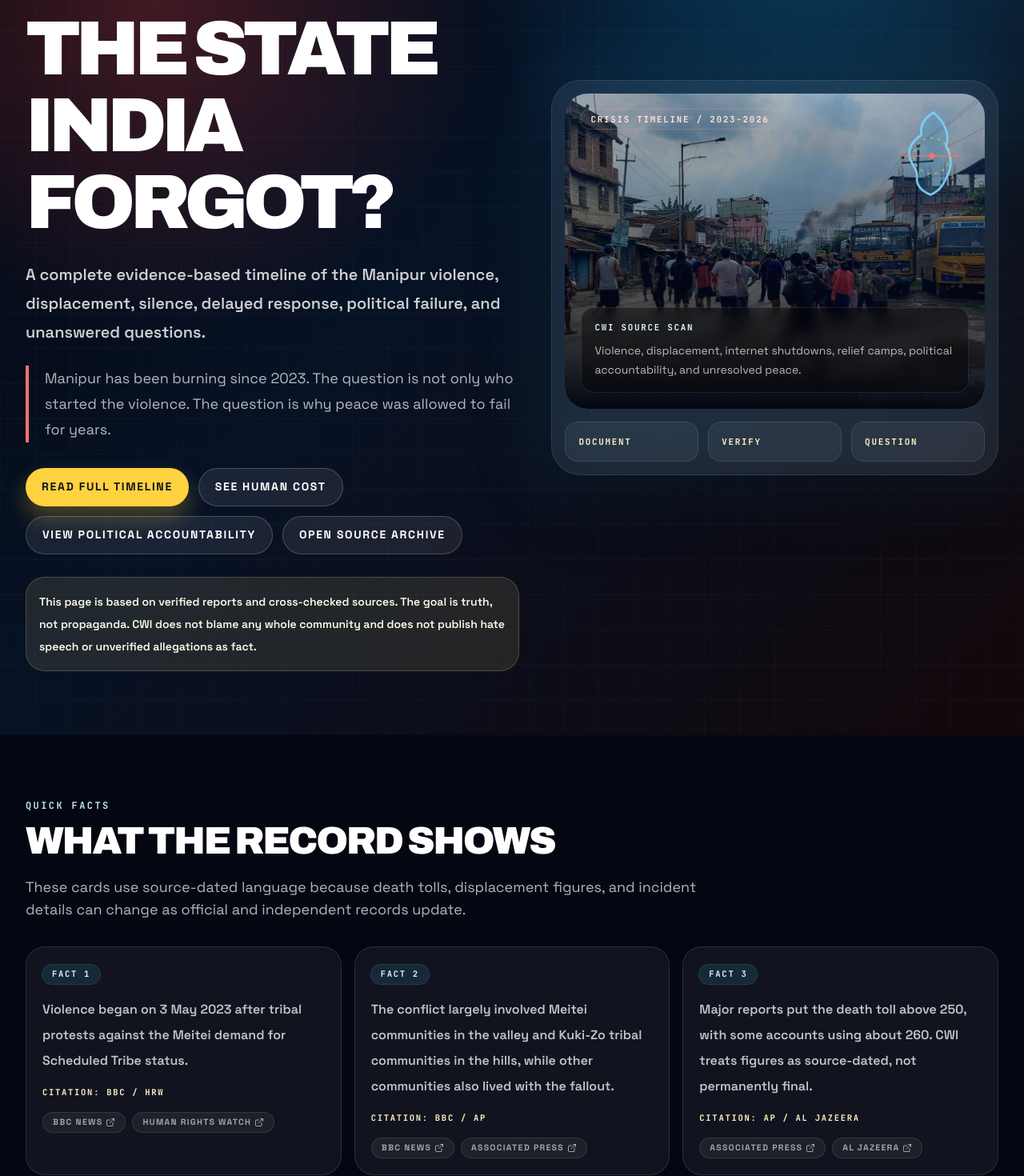
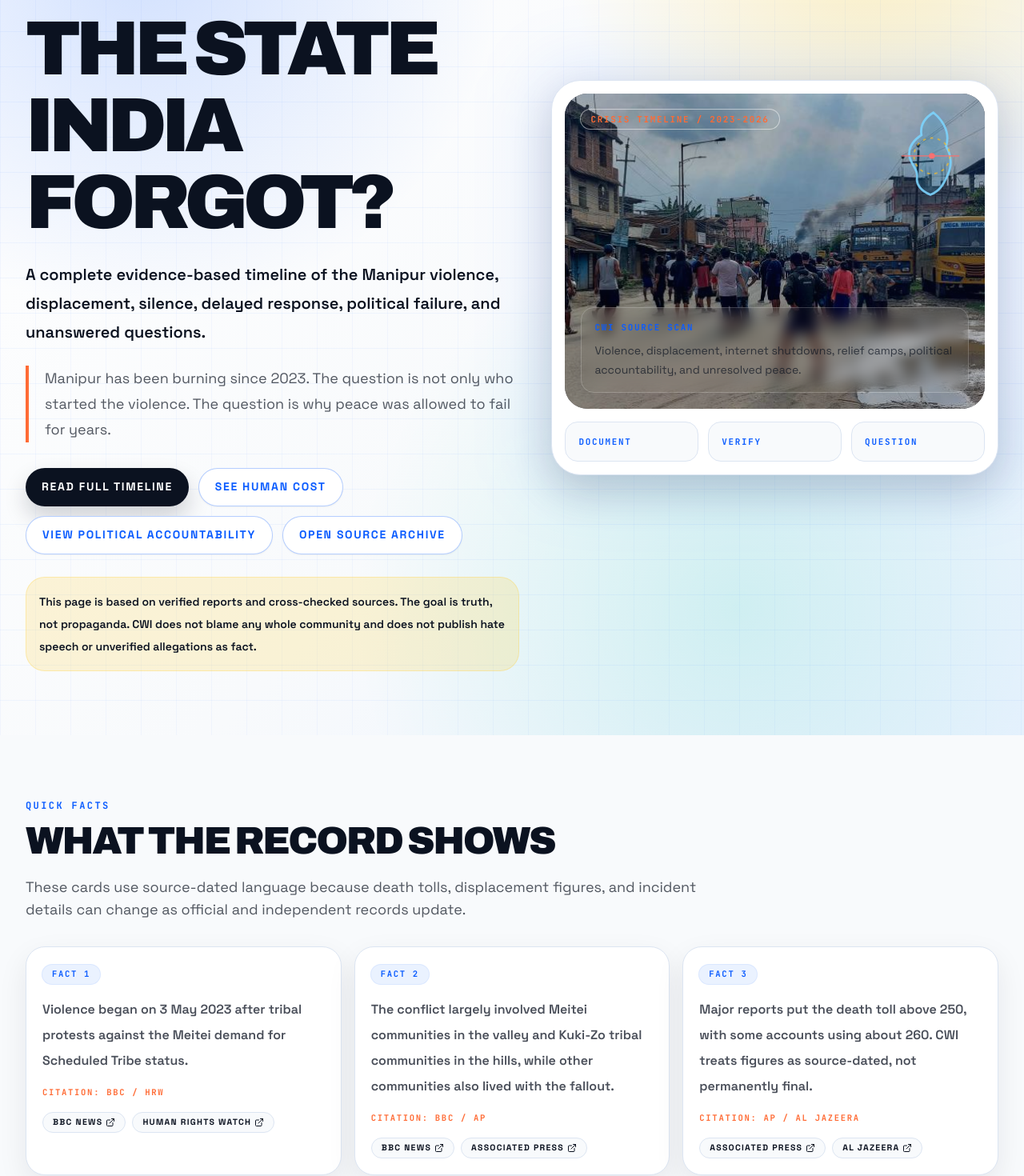
Before and after one commit to callmepnj/CWI, a Next.js app: page /watch/manipur-crisis in a window 1280 px wide. Shown: the part 342-1812 px from the top of the page at 80% size. Built offline with nearby package versions, Linux system fonts and the light colour scheme.

Commit message:
Polish Manipur page UI

```diff
--- a/app/watch/manipur-crisis/page.tsx
+++ b/app/watch/manipur-crisis/page.tsx
@@ -176,7 +176,7 @@ export default function ManipurCrisisPage() {
         />
       ))}
 
-      <article className="bg-[#040711] text-white">
+      <article className="bg-paper text-ink">
         <HeroSection />
         <QuickFactsSection />
         <TimelineSection />
@@ -196,43 +196,43 @@ export default function ManipurCrisisPage() {
 function HeroSection() {
   return (
     <section className="relative isolate overflow-hidden px-4 py-14 sm:px-6 lg:px-8 lg:py-20">
-      <div className="absolute inset-0 -z-20 bg-[radial-gradient(circle_at_15%_20%,rgba(239,68,68,0.26),transparent_26rem),radial-gradient(circle_at_80%_10%,rgba(14,165,233,0.30),transparent_28rem),linear-gradient(135deg,#03050d,#071225_45%,#13080b)]" />
-      <div className="absolute inset-0 -z-10 opacity-25 [background-image:linear-gradient(rgba(125,211,252,0.16)_1px,transparent_1px),linear-gradient(90deg,rgba(125,211,252,0.12)_1px,transparent_1px)] [background-size:44px_44px]" />
+      <div className="absolute inset-0 -z-20 bg-[radial-gradient(circle_at_14%_15%,rgba(11,92,255,0.18),transparent_28rem),radial-gradient(circle_at_85%_12%,rgba(255,210,63,0.30),transparent_24rem),radial-gradient(circle_at_72%_86%,rgba(0,194,168,0.14),transparent_30rem),linear-gradient(135deg,#ffffff,#f8fafc_58%,#eaf2ff)]" />
+      <div className="absolute inset-0 -z-10 opacity-70 [background-image:linear-gradient(rgba(11,92,255,0.07)_1px,transparent_1px),linear-gradient(90deg,rgba(11,92,255,0.05)_1px,transparent_1px)] [background-size:44px_44px]" />
       <div className="mx-auto grid max-w-7xl gap-10 lg:grid-cols-[minmax(0,1.05fr)_0.95fr] lg:items-center">
         <div>
           <Link
             href="/watch"
-            className="inline-flex rounded-full border border-sky-300/20 bg-sky-400/10 px-4 py-2 font-mono text-xs font-black uppercase tracking-[0.16em] text-sky-100 transition hover:border-sky-200/60"
+            className="inline-flex rounded-full border border-royal/20 bg-skywash px-4 py-2 font-mono text-xs font-black uppercase tracking-[0.16em] text-royal transition hover:border-royal/50"
           >
             CWI Investigative Watch / Source-backed archive
           </Link>
-          <h1 className="mt-7 max-w-5xl font-display text-5xl font-black uppercase leading-[0.88] tracking-[-0.07em] text-white sm:text-7xl lg:text-8xl">
+          <h1 className="mt-7 max-w-5xl font-display text-5xl font-black uppercase leading-[0.88] tracking-[-0.07em] text-ink sm:text-7xl lg:text-8xl">
             Manipur: The State India Forgot?
           </h1>
-          <p className="mt-6 max-w-3xl text-xl font-semibold leading-9 text-white/80">
+          <p className="mt-6 max-w-3xl text-xl font-semibold leading-9 text-ink/74">
             A complete evidence-based timeline of the Manipur violence, displacement, silence, delayed response, political failure, and unanswered questions.
           </p>
-          <p className="mt-6 max-w-3xl border-l-4 border-red-400 pl-5 text-lg leading-8 text-white/70">
+          <p className="mt-6 max-w-3xl border-l-4 border-urgent pl-5 text-lg leading-8 text-ink/70">
             Manipur has been burning since 2023. The question is not only who started the violence. The question is why peace was allowed to fail for years.
           </p>
 
           <div className="mt-8 flex flex-wrap gap-3">
             {quickNav.map(([label, href], index) => (
-              <Button key={label} asChild variant={index === 0 ? "saffron" : "outline"} className={index === 0 ? "" : "border-white/20 bg-white/[0.08] text-white hover:bg-white/[0.14]"}>
+              <Button key={label} asChild variant={index === 0 ? "default" : "outline"}>
                 <Link href={href}>{label}</Link>
               </Button>
             ))}
           </div>
 
-          <div className="mt-7 rounded-[1.5rem] border border-amber-200/20 bg-amber-200/10 p-4 text-sm font-semibold leading-7 text-amber-50">
+          <div className="mt-7 rounded-[1.5rem] border border-saffron/30 bg-saffron/20 p-4 text-sm font-semibold leading-7 text-ink/72">
             This page is based on verified reports and cross-checked sources. The goal is truth, not propaganda. CWI does not blame any whole community and does not publish hate speech or unverified allegations as fact.
           </div>
         </div>
 
         <div className="relative">
-          <div className="absolute -inset-5 rounded-[2.5rem] bg-sky-400/10 blur-2xl" />
-          <div className="relative overflow-hidden rounded-[2.3rem] border border-white/10 bg-white/[0.06] p-4 shadow-[0_28px_90px_rgba(0,0,0,0.38)] backdrop-blur">
-            <div className="relative aspect-[4/3] overflow-hidden rounded-[1.75rem] bg-[#071225]">
+          <div className="absolute -inset-5 rounded-[2.5rem] bg-royal/10 blur-2xl" />
+          <div className="relative overflow-hidden rounded-[2.3rem] border border-line bg-white p-4 shadow-hard">
+            <div className="relative aspect-[4/3] overflow-hidden rounded-[1.75rem] bg-ink">
               <Image
                 src={manipurImages.hero.src}
                 alt={manipurImages.hero.alt}
@@ -241,15 +241,15 @@ function HeroSection() {
                 sizes="(max-width: 1024px) 100vw, 560px"
                 className="object-cover opacity-75"
               />
-              <div className="absolute inset-0 bg-gradient-to-t from-[#040711] via-[#040711]/20 to-transparent" />
-              <div className="absolute left-5 top-5 rounded-full bg-red-500/16 px-3 py-1 font-mono text-[0.68rem] font-black uppercase tracking-[0.16em] text-red-100 ring-1 ring-red-300/25">
+              <div className="absolute inset-0 bg-gradient-to-t from-ink/88 via-ink/20 to-transparent" />
+              <div className="absolute left-5 top-5 rounded-full bg-white/92 px-3 py-1 font-mono text-[0.68rem] font-black uppercase tracking-[0.16em] text-urgent ring-1 ring-white/50">
                 Crisis timeline / 2023-2026
               </div>
-              <div className="absolute bottom-5 left-5 right-5 rounded-2xl border border-white/10 bg-black/40 p-4 backdrop-blur">
-                <p className="font-mono text-[0.68rem] font-black uppercase tracking-[0.16em] text-sky-100">
+              <div className="absolute bottom-5 left-5 right-5 rounded-2xl border border-white/20 bg-white/92 p-4 text-ink shadow-card backdrop-blur">
+                <p className="font-mono text-[0.68rem] font-black uppercase tracking-[0.16em] text-royal">
                   CWI source scan
                 </p>
-                <p className="mt-2 text-sm leading-6 text-white/70">
+                <p className="mt-2 text-sm leading-6 text-ink/70">
                   Violence, displacement, internet shutdowns, relief camps, political accountability, and unresolved peace.
                 </p>
               </div>
@@ -259,8 +259,8 @@ function HeroSection() {
             </div>
             <div className="mt-4 grid gap-3 sm:grid-cols-3">
               {["Document", "Verify", "Question"].map((item) => (
-                <div key={item} className="rounded-2xl border border-white/10 bg-white/[0.055] p-4">
-                  <p className="font-mono text-[0.68rem] font-black uppercase tracking-[0.16em] text-amber-100">
+                <div key={item} className="rounded-2xl border border-line bg-paper p-4">
+                  <p className="font-mono text-[0.68rem] font-black uppercase tracking-[0.16em] text-royal">
                     {item}
                   </p>
                 </div>
@@ -283,12 +283,12 @@ function QuickFactsSection() {
     >
       <div className="grid gap-4 md:grid-cols-2 xl:grid-cols-3">
         {quickFacts.map((item, index) => (
-          <div key={item.fact} className="rounded-[1.5rem] border border-white/10 bg-white/[0.055] p-5">
-            <span className="inline-flex rounded-full bg-sky-400/[0.12] px-3 py-1 font-mono text-[0.66rem] font-black uppercase tracking-[0.16em] text-sky-100 ring-1 ring-sky-300/20">
+          <div key={item.fact} className="rounded-[1.5rem] border border-line bg-white p-5 shadow-card transition hover:-translate-y-0.5 hover:shadow-soft">
+            <span className="inline-flex rounded-full bg-skywash px-3 py-1 font-mono text-[0.66rem] font-black uppercase tracking-[0.16em] text-royal ring-1 ring-royal/15">
               Fact {index + 1}
             </span>
-            <p className="mt-4 text-base font-semibold leading-8 text-white/75">{item.fact}</p>
-            <p className="mt-4 font-mono text-[0.66rem] font-black uppercase tracking-[0.16em] text-amber-100">
+            <p className="mt-4 text-base font-semibold leading-8 text-ink/75">{item.fact}</p>
+            <p className="mt-4 font-mono text-[0.66rem] font-black uppercase tracking-[0.16em] text-urgent">
               Citation: {item.sourceLabel}
             </p>
             <SourcePills ids={item.sourceIds} />
@@ -345,26 +345,26 @@ function AccountabilitySection() {
 
       <div className="mt-8 grid gap-5 lg:grid-cols-2">
         {governmentResponsePanels.map((panel) => (
-          <div key={panel.title} className="rounded-[1.75rem] border border-amber-200/20 bg-amber-200/[0.08] p-6">
-            <p className="font-mono text-[0.68rem] font-black uppercase tracking-[0.16em] text-amber-100">
+          <div key={panel.title} className="rounded-[1.75rem] border border-saffron/30 bg-saffron/10 p-6 shadow-card">
+            <p className="font-mono text-[0.68rem] font-black uppercase tracking-[0.16em] text-[#8A5B00]">
               Fair record
             </p>
-            <h3 className="mt-3 font-display text-2xl font-black uppercase leading-tight tracking-[-0.04em] text-white">
+            <h3 className="mt-3 font-display text-2xl font-black uppercase leading-tight tracking-[-0.04em] text-ink">
               {panel.title}
             </h3>
-            <p className="mt-3 text-base leading-8 text-white/70">{panel.body}</p>
+            <p className="mt-3 text-base leading-8 text-ink/72">{panel.body}</p>
             <SourcePills ids={panel.sourceIds ?? []} />
           </div>
         ))}
       </div>
 
-      <div className="mt-8 rounded-[2rem] border border-red-300/20 bg-red-500/[0.08] p-6">
-        <p className="font-mono text-xs font-black uppercase tracking-[0.18em] text-red-100">
+      <div className="mt-8 rounded-[2rem] border border-urgent/20 bg-urgent/10 p-6 shadow-card">
+        <p className="font-mono text-xs font-black uppercase tracking-[0.18em] text-urgent">
           Unanswered questions
         </p>
         <div className="mt-5 grid gap-3 md:grid-cols-2">
           {unansweredQuestions.map((question) => (
-            <div key={question} className="rounded-2xl border border-white/10 bg-white/[0.045] p-4 text-sm font-bold leading-7 text-white/75">
+            <div key={question} className="rounded-2xl border border-line bg-white p-4 text-sm font-bold leading-7 text-ink/72">
               {question}
             </div>
           ))}
@@ -401,17 +401,17 @@ function MediaBiasSection() {
     >
       <div className="grid gap-5 md:grid-cols-2 lg:grid-cols-4">
         {mediaBiasPanels.map((panel) => (
-          <div key={panel.title} className="rounded-[1.5rem] border border-white/10 bg-[#071225] p-5">
-            <AlertTriangle className="h-5 w-5 text-amber-200" />
-            <h3 className="mt-4 font-display text-xl font-black uppercase leading-tight tracking-[-0.03em] text-white">
+          <div key={panel.title} className="rounded-[1.5rem] border border-line bg-white p-5 shadow-card">
+            <AlertTriangle className="h-5 w-5 text-urgent" />
+            <h3 className="mt-4 font-display text-xl font-black uppercase leading-tight tracking-[-0.03em] text-ink">
               {panel.title}
             </h3>
-            <p className="mt-3 text-sm leading-7 text-white/70">{panel.body}</p>
+            <p className="mt-3 text-sm leading-7 text-ink/70">{panel.body}</p>
           </div>
         ))}
       </div>
-      <div className="mt-8 rounded-[2rem] border border-sky-300/20 bg-sky-400/10 p-6">
-        <p className="font-display text-3xl font-black uppercase leading-tight tracking-[-0.04em] text-white">
+      <div className="mt-8 rounded-[2rem] border border-royal/15 bg-gradient-to-br from-white to-skywash p-6 shadow-card">
+        <p className="font-display text-3xl font-black uppercase leading-tight tracking-[-0.04em] text-ink">
           When media chooses silence, power becomes comfortable.
         </p>
       </div>
@@ -429,7 +429,7 @@ function VisualEvidenceSection() {
     >
       <div className="grid gap-5 lg:grid-cols-3">
         {visualCards.map((card) => (
-          <figure key={card.title} className="overflow-hidden rounded-[1.75rem] border border-white/10 bg-white/[0.055]">
+          <figure key={card.title} className="overflow-hidden rounded-[1.75rem] border border-line bg-white shadow-card">
             <div className="relative aspect-[4/3]">
               <Image src={card.image.src} alt={card.image.alt} fill sizes="(max-width: 1024px) 100vw, 33vw" className="object-cover" />
               <div className="absolute inset-0 bg-gradient-to-t from-black/70 via-transparent to-transparent" />
@@ -437,7 +437,7 @@ function VisualEvidenceSection() {
                 <p className="font-display text-xl font-black uppercase leading-tight tracking-[-0.03em] text-white">{card.title}</p>
               </figcaption>
             </div>
-            <p className="p-5 text-sm leading-7 text-white/70">{card.caption}</p>
+            <p className="p-5 text-sm leading-7 text-ink/68">{card.caption}</p>
           </figure>
         ))}
       </div>
@@ -474,24 +474,24 @@ function ResearchSection() {
 function FinalSection() {
   return (
     <section className="px-4 pb-16 pt-6 sm:px-6 lg:px-8 lg:pb-24">
-      <div className="mx-auto max-w-7xl overflow-hidden rounded-[2.5rem] border border-white/10 bg-gradient-to-br from-[#071225] via-[#12080d] to-[#061326] p-6 shadow-[0_30px_100px_rgba(0,0,0,0.35)] sm:p-10 lg:p-14">
+      <div className="mx-auto max-w-7xl overflow-hidden rounded-[2.5rem] border border-line bg-gradient-to-br from-white via-skywash to-white p-6 shadow-hard sm:p-10 lg:p-14">
         <div className="grid gap-10 lg:grid-cols-[minmax(0,1fr)_340px] lg:items-end">
           <div>
-            <p className="font-mono text-xs font-black uppercase tracking-[0.2em] text-amber-100">Final record</p>
-            <div className="mt-5 space-y-4 font-display text-4xl font-black uppercase leading-tight tracking-[-0.05em] text-white sm:text-5xl">
+            <p className="font-mono text-xs font-black uppercase tracking-[0.2em] text-royal">Final record</p>
+            <div className="mt-5 space-y-4 font-display text-4xl font-black uppercase leading-tight tracking-[-0.05em] text-ink sm:text-5xl">
               <p>Manipur did not need speeches after years of pain.</p>
               <p>Manipur needed protection when the fire started.</p>
               <p>Manipur needed justice when victims cried.</p>
               <p>Manipur needed leadership when communities broke apart.</p>
             </div>
-            <p className="mt-8 max-w-3xl text-xl font-semibold leading-9 text-white/70">
+            <p className="mt-8 max-w-3xl text-xl font-semibold leading-9 text-ink/72">
               The question is not only what happened in Manipur. The question is: why was Manipur allowed to suffer for so long?
             </p>
             <div className="mt-8 flex flex-wrap gap-3">
               <Button asChild variant="saffron">
                 <Link href="#source-archive">Read. Verify. Question.</Link>
               </Button>
-              <Button asChild variant="outline" className="border-white/20 bg-white/[0.08] text-white hover:bg-white/[0.14]">
+              <Button asChild variant="outline">
                 <Link href="/submit">Submit correction or source</Link>
               </Button>
               <Button asChild variant="green">
@@ -499,16 +499,16 @@ function FinalSection() {
               </Button>
             </div>
           </div>
-          <div className="rounded-[2rem] border border-white/10 bg-white/[0.055] p-5">
-            <p className="font-mono text-xs font-black uppercase tracking-[0.18em] text-sky-100">
+          <div className="rounded-[2rem] border border-line bg-white p-5 shadow-card">
+            <p className="font-mono text-xs font-black uppercase tracking-[0.18em] text-royal">
               CWI editorial note
             </p>
-            <p className="mt-4 text-sm leading-7 text-white/70">
+            <p className="mt-4 text-sm leading-7 text-ink/70">
               Cockroach Watch India is an independent civic watch, satire, and commentary platform. This page discusses publicly available reports, official statements, human-rights documentation, court-linked material, and public reactions. Claims are attributed where possible and should not be treated as legal findings unless clearly stated.
             </p>
             <Link
               href="/credit-policy"
-              className="mt-5 inline-flex items-center gap-2 rounded-full bg-white px-4 py-2 text-xs font-black uppercase tracking-[0.14em] text-[#061326] transition hover:bg-amber-200"
+              className="mt-5 inline-flex items-center gap-2 rounded-full bg-ink px-4 py-2 text-xs font-black uppercase tracking-[0.14em] text-white transition hover:bg-royal"
             >
               Read CWI policy <ArrowRight className="h-3.5 w-3.5" />
             </Link>
@@ -535,11 +535,11 @@ function DarkSection({
   return (
     <section id={id} className="mx-auto w-full max-w-7xl px-4 py-12 sm:px-6 lg:px-8 lg:py-20">
       <div className="mb-8 max-w-4xl">
-        <p className="mb-3 font-mono text-xs font-black uppercase tracking-[0.2em] text-sky-200">{eyebrow}</p>
-        <h2 className="font-display text-4xl font-black uppercase leading-tight tracking-[-0.05em] text-white sm:text-5xl">
+        <p className="mb-3 font-mono text-xs font-black uppercase tracking-[0.2em] text-royal">{eyebrow}</p>
+        <h2 className="font-display text-4xl font-black uppercase leading-tight tracking-[-0.05em] text-ink sm:text-5xl">
           {title}
         </h2>
-        <p className="mt-5 text-base leading-8 text-white/70 sm:text-lg">{subtitle}</p>
+        <p className="mt-5 text-base leading-8 text-ink/70 sm:text-lg">{subtitle}</p>
       </div>
       {children}
     </section>
@@ -548,14 +548,14 @@ function DarkSection({
 
 function InfoPanel({ panel, icon }: { panel: ManipurPanel; icon: React.ReactNode }) {
   return (
-    <div className="rounded-[1.75rem] border border-white/10 bg-white/[0.055] p-6 shadow-[0_18px_70px_rgba(0,0,0,0.18)]">
-      <span className="grid h-11 w-11 place-items-center rounded-2xl bg-sky-400/[0.12] text-sky-100 ring-1 ring-sky-300/20">
+    <div className="rounded-[1.75rem] border border-line bg-white p-6 shadow-card transition hover:-translate-y-0.5 hover:shadow-soft">
+      <span className="grid h-11 w-11 place-items-center rounded-2xl bg-skywash text-royal ring-1 ring-royal/15">
         {icon}
       </span>
-      <h3 className="mt-5 font-display text-2xl font-black uppercase leading-tight tracking-[-0.04em] text-white">
+      <h3 className="mt-5 font-display text-2xl font-black uppercase leading-tight tracking-[-0.04em] text-ink">
         {panel.title}
       </h3>
-      <p className="mt-3 text-base leading-8 text-white/70">{panel.body}</p>
+      <p className="mt-3 text-base leading-8 text-ink/72">{panel.body}</p>
       {panel.sourceIds ? <SourcePills ids={panel.sourceIds} /> : null}
     </div>
   );
@@ -576,7 +576,7 @@ function SourcePills({ ids }: { ids: string[] }) {
           href={source.href}
           target="_blank"
           rel="noreferrer"
-          className="inline-flex items-center gap-1 rounded-full border border-white/10 bg-white/[0.055] px-3 py-1 text-[0.66rem] font-black uppercase tracking-[0.12em] text-white/60 transition hover:border-sky-300/50 hover:text-sky-100"
+          className="inline-flex items-center gap-1 rounded-full border border-line bg-paper px-3 py-1 text-[0.66rem] font-black uppercase tracking-[0.12em] text-ink/58 transition hover:border-royal/35 hover:bg-skywash hover:text-royal"
         >
           {source.publisher}
           <ExternalLink className="h-3 w-3" />
```
Also changed, not shown: components/ManipurResearchBox.tsx (+13 -13 lines), components/ManipurSourceArchive.tsx (+20 -20 lines), components/ManipurTimeline.tsx (+8 -8 lines), 1 other file (tests, documents, lock files or other folders).
